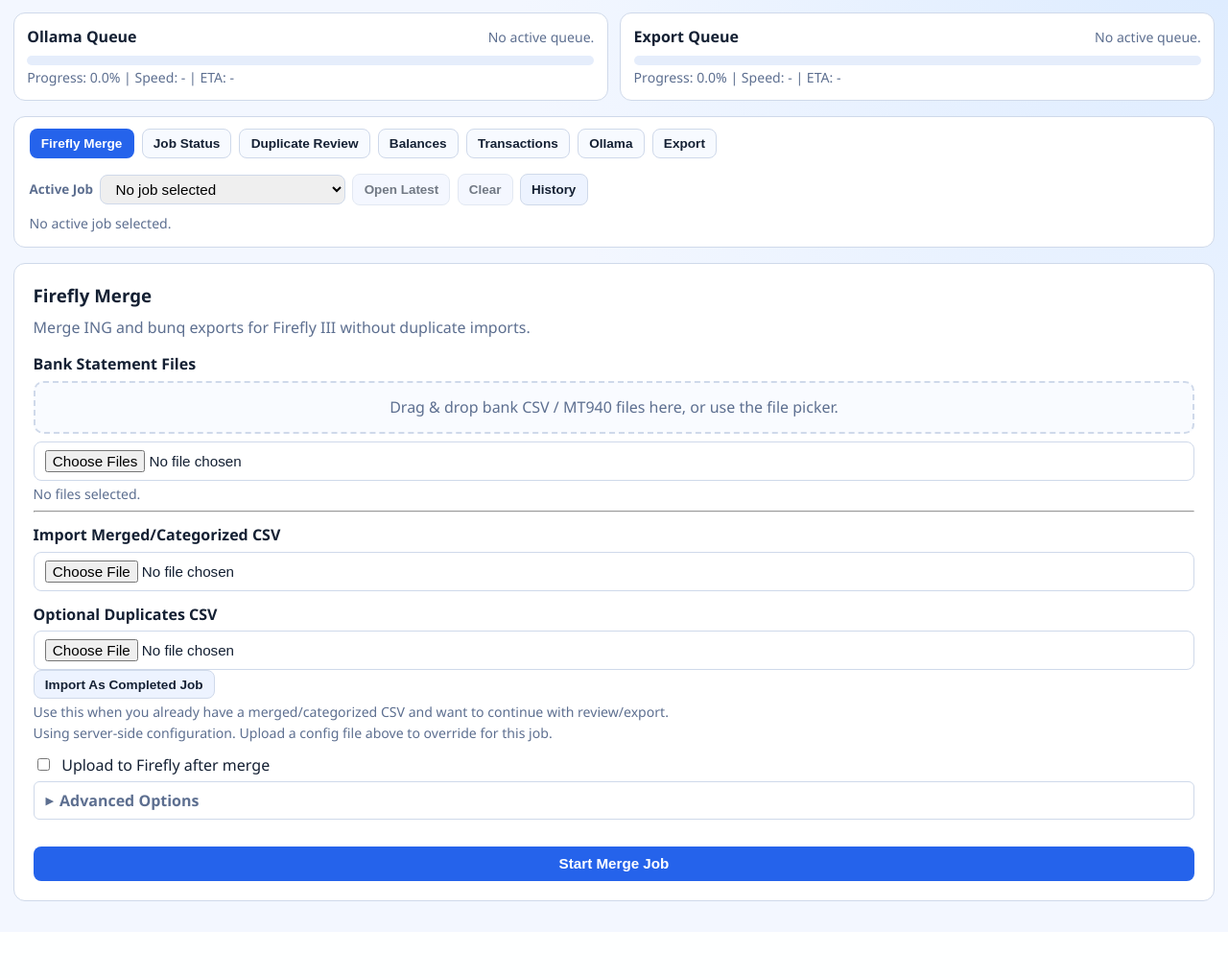
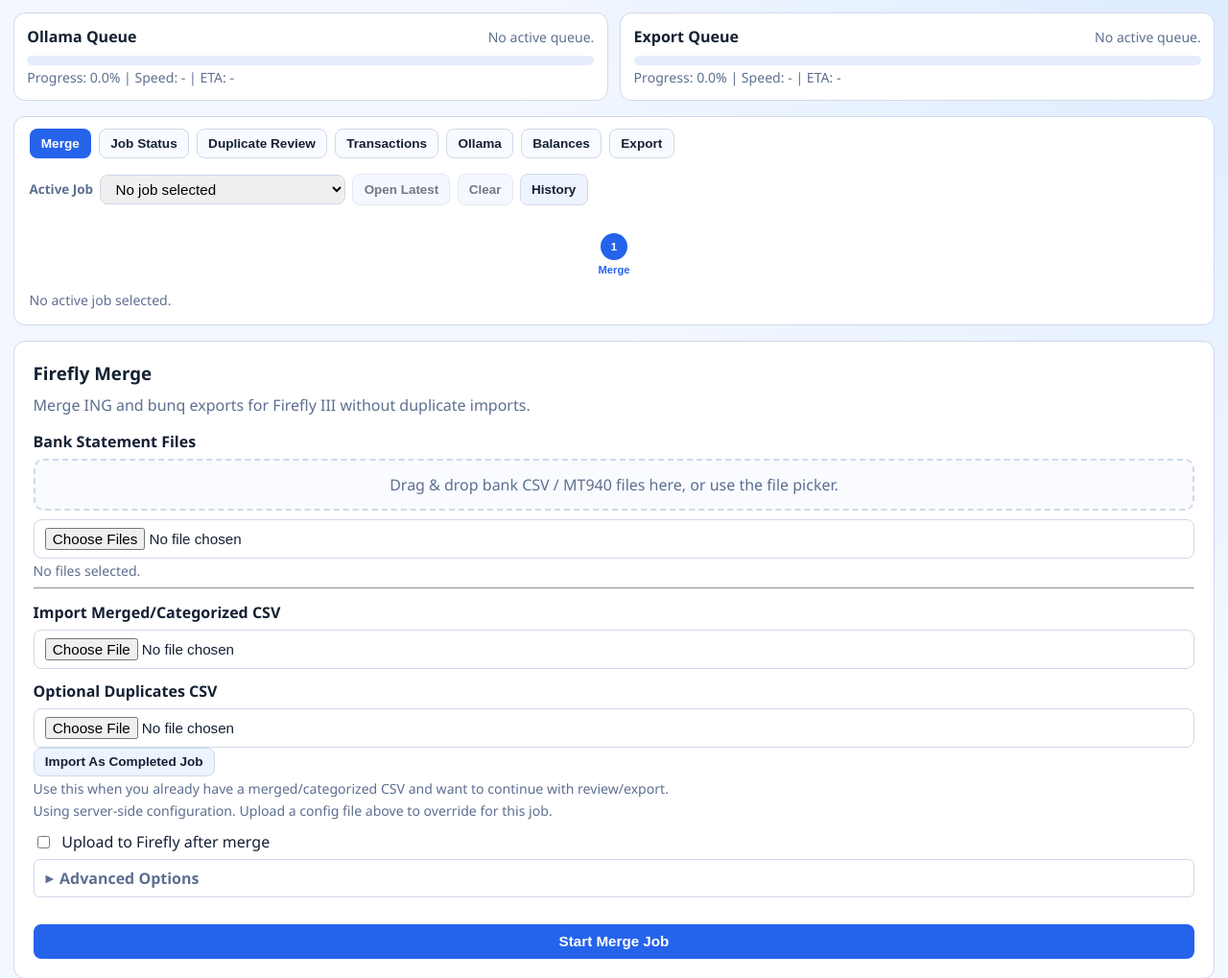
Before and after one commit to mcheijink/firefly-preprocessor, a FastAPI app: page / in a window 1280 px wide. Shown: the part 63-1082 px from the top of the page at 96% size. Before the commit the page ends 1002 px from the top, so only its background shows below. Run offline with FastAPI, Linux system fonts and the light colour scheme; data that the repository does not hold is empty; parts of the project's set-up code (start-up, migrations or seed data) failed here and were passed over.

Commit message:
Reorder workflow tabs logically and add visual stepper
Tab order changed from:
  Merge → Status → Duplicate Review → Balances → Transactions → Ollama → Export
to:
  Merge → Status → Duplicate Review → Transactions → Ollama → Balances → Export

Balances is now a sanity-check step immediately before Export, rather
than interrupting the categorisation flow between Duplicate Review and
Transactions. The analytics-panel HTML section is moved accordingly.

Adds a 5-step workflow stepper in the tab-shell header:
  1 Merge → 2 Review → 3 Categorise → 4 Verify → 5 Export

Each step shows its state:
- Active (blue) — current tab belongs to this step
- Done (green ✓) — merge completed, or duplicate review confirmed
- Locked (faded) — prerequisite not yet met (no job, or review not confirmed)
- Connecting lines between steps turn green when both sides are done

Stepper updates on every tab switch, job render, and duplicate review
gate change. Clicking a step navigates to that step's primary tab.

https://claude.ai/code/session_01N2nzw3G8u8WNvw2UGcYZBF

```diff
--- a/firefly_web/static/styles.css
+++ b/firefly_web/static/styles.css
@@ -801,6 +801,87 @@ pre {
   }
 }
 
+/* ── Workflow stepper ───────────────────────────────────────────────────── */
+.workflow-stepper {
+  display: flex;
+  align-items: center;
+  padding: 0.6rem 0 0.25rem;
+  overflow-x: auto;
+  gap: 0;
+}
+.stepper-step {
+  display: flex;
+  flex-direction: column;
+  align-items: center;
+  gap: 0.2rem;
+  background: none;
+  border: none;
+  cursor: pointer;
+  padding: 0.25rem 0.5rem;
+  min-width: 72px;
+  flex-shrink: 0;
+  border-radius: 6px;
+  transition: background 0.1s;
+}
+.stepper-step:hover { background: var(--accent-soft); }
+.step-indicator {
+  width: 28px;
+  height: 28px;
+  border-radius: 50%;
+  background: var(--border);
+  color: var(--muted);
+  display: flex;
+  align-items: center;
+  justify-content: center;
+  font-size: 0.75em;
+  font-weight: 700;
+  transition: background 0.15s, color 0.15s;
+  position: relative;
+}
+.step-check { display: none; }
+.step-num   { display: block; }
+.step-label {
+  font-size: 0.7rem;
+  color: var(--muted);
+  white-space: nowrap;
+  font-weight: 500;
+}
+.stepper-connector {
+  flex: 1;
+  height: 2px;
+  background: var(--border);
+  min-width: 12px;
+  transition: background 0.15s;
+}
+
+/* active step */
+.stepper-step.step-active .step-indicator {
+  background: var(--accent);
+  color: #fff;
+}
+.stepper-step.step-active .step-label {
+  color: var(--accent);
+  font-weight: 700;
+}
+
+/* completed step */
+.stepper-step.step-done .step-indicator {
+  background: #16a34a;
+  color: #fff;
+}
+.stepper-step.step-done .step-check { display: block; }
+.stepper-step.step-done .step-num   { display: none; }
+.stepper-step.step-done .step-label { color: #16a34a; }
+.stepper-connector.connector-done   { background: #16a34a; }
+
+/* locked step */
+.stepper-step.step-locked .step-indicator {
+  background: var(--border);
+  opacity: 0.5;
+}
+.stepper-step.step-locked { opacity: 0.5; cursor: not-allowed; }
+.stepper-step.step-locked:hover { background: none; }
+
 /* ── Status badges ──────────────────────────────────────────────────────── */
 .status-badge {
   display: inline-block;
--- a/firefly_web/templates/index.html
+++ b/firefly_web/templates/index.html
@@ -41,12 +41,12 @@
       <section class="panel tab-shell">
         <div class="row-between wrap-sm">
           <div class="small-controls">
-            <button type="button" class="subtab-btn active" data-sub-tab="merge-form-panel">Firefly Merge</button>
+            <button type="button" class="subtab-btn active" data-sub-tab="merge-form-panel">Merge</button>
             <button type="button" class="subtab-btn" data-sub-tab="job-panel">Job Status</button>
             <button type="button" class="subtab-btn" data-sub-tab="duplicates-panel">Duplicate Review</button>
-            <button type="button" class="subtab-btn" data-sub-tab="analytics-panel">Balances</button>
             <button type="button" class="subtab-btn" data-sub-tab="transactions-panel">Transactions</button>
             <button type="button" class="subtab-btn" data-sub-tab="ollama-panel">Ollama</button>
+            <button type="button" class="subtab-btn" data-sub-tab="analytics-panel">Balances</button>
             <button type="button" class="subtab-btn" data-sub-tab="export-panel">Export</button>
           </div>
           <div class="active-job-controls">
@@ -58,6 +58,32 @@
             <button type="button" id="clear-active-job" class="secondary-btn">Clear</button>
             <button type="button" id="jump-history-btn" class="secondary-btn">History</button>
           </div>
+        </div>
+        <div id="workflow-stepper" class="workflow-stepper" aria-label="Workflow progress">
+          <button type="button" class="stepper-step" data-stepper-step="merge" data-sub-tab="merge-form-panel">
+            <span class="step-indicator"><span class="step-num">1</span><span class="step-check">✓</span></span>
+            <span class="step-label">Merge</span>
+          </button>
+          <div class="stepper-connector"></div>
+          <button type="button" class="stepper-step" data-stepper-step="review" data-sub-tab="duplicates-panel">
+            <span class="step-indicator"><span class="step-num">2</span><span class="step-check">✓</span></span>
+            <span class="step-label">Review</span>
+          </button>
+          <div class="stepper-connector"></div>
+          <button type="button" class="stepper-step" data-stepper-step="categorise" data-sub-tab="transactions-panel">
+            <span class="step-indicator"><span class="step-num">3</span><span class="step-check">✓</span></span>
+            <span class="step-label">Categorise</span>
+          </button>
+          <div class="stepper-connector"></div>
+          <button type="button" class="stepper-step" data-stepper-step="verify" data-sub-tab="analytics-panel">
+            <span class="step-indicator"><span class="step-num">4</span><span class="step-check">✓</span></span>
+            <span class="step-label">Verify</span>
+          </button>
+          <div class="stepper-connector"></div>
+          <button type="button" class="stepper-step" data-stepper-step="export" data-sub-tab="export-panel">
+            <span class="step-indicator"><span class="step-num">5</span><span class="step-check">✓</span></span>
+            <span class="step-label">Export</span>
+          </button>
         </div>
         <p id="active-job-meta" class="hint">No active job selected.</p>
       </section>
@@ -221,22 +247,6 @@
               <tbody id="duplicates-body"></tbody>
             </table>
           </div>
-        </div>
-      </section>
-
-      <section class="panel subpanel" id="analytics-panel" hidden>
-        <h2>Balances</h2>
-        <div id="balances-empty-state" class="empty-state" hidden>
-          <p>Select a merge job to view account balances.</p>
-          <div class="small-controls">
-            <button type="button" class="empty-open-latest">Open Latest Job</button>
-            <button type="button" class="secondary-btn empty-go-history">Go To History</button>
-          </div>
-        </div>
-        <div id="balances-content">
-          <p class="hint">Running balance per source account based on merged transactions.</p>
-          <svg id="balance-chart" viewBox="0 0 980 320" preserveAspectRatio="none" aria-label="Balance chart"></svg>
-          <div id="balance-legend" class="legend"></div>
         </div>
       </section>
 
@@ -411,6 +421,22 @@
         </div>
       </section>
 
+      <section class="panel subpanel" id="analytics-panel" hidden>
+        <h2>Balances</h2>
+        <div id="balances-empty-state" class="empty-state" hidden>
+          <p>Select a merge job to view account balances.</p>
+          <div class="small-controls">
+            <button type="button" class="empty-open-latest">Open Latest Job</button>
+            <button type="button" class="secondary-btn empty-go-history">Go To History</button>
+          </div>
+        </div>
+        <div id="balances-content">
+          <p class="hint">Running balance per source account based on merged transactions.</p>
+          <svg id="balance-chart" viewBox="0 0 980 320" preserveAspectRatio="none" aria-label="Balance chart"></svg>
+          <div id="balance-legend" class="legend"></div>
+        </div>
+      </section>
+
       <section class="panel subpanel" id="export-panel" hidden>
         <h2>Export To Firefly III</h2>
         <div id="export-empty-state" class="empty-state" hidden>
```
Also changed, not shown: firefly_web/static/app.js.
